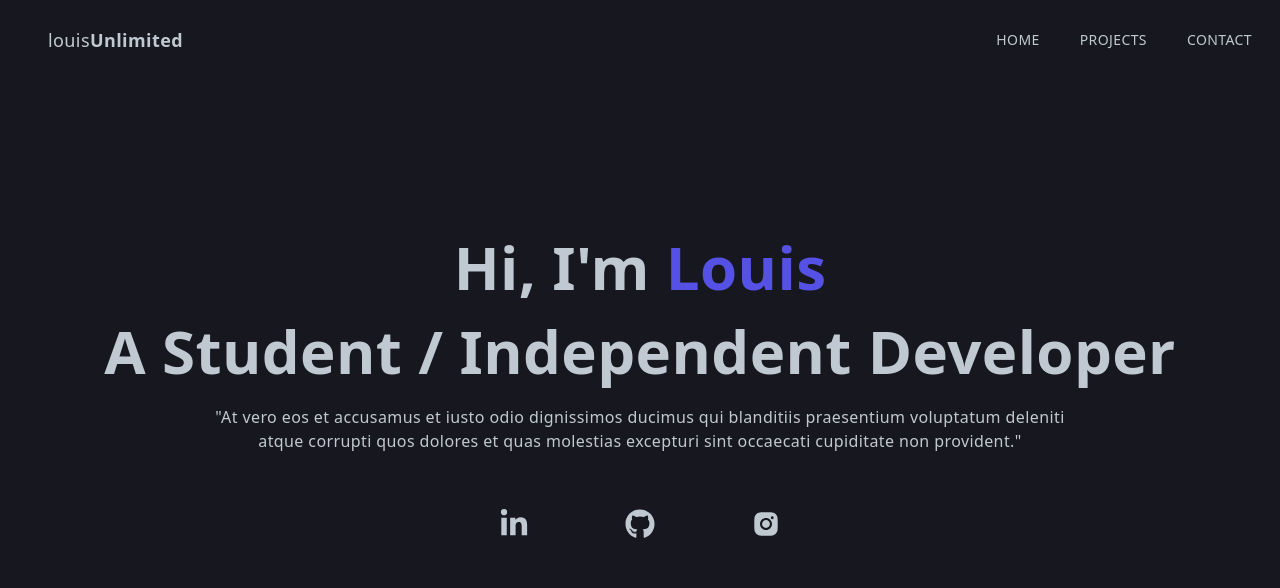
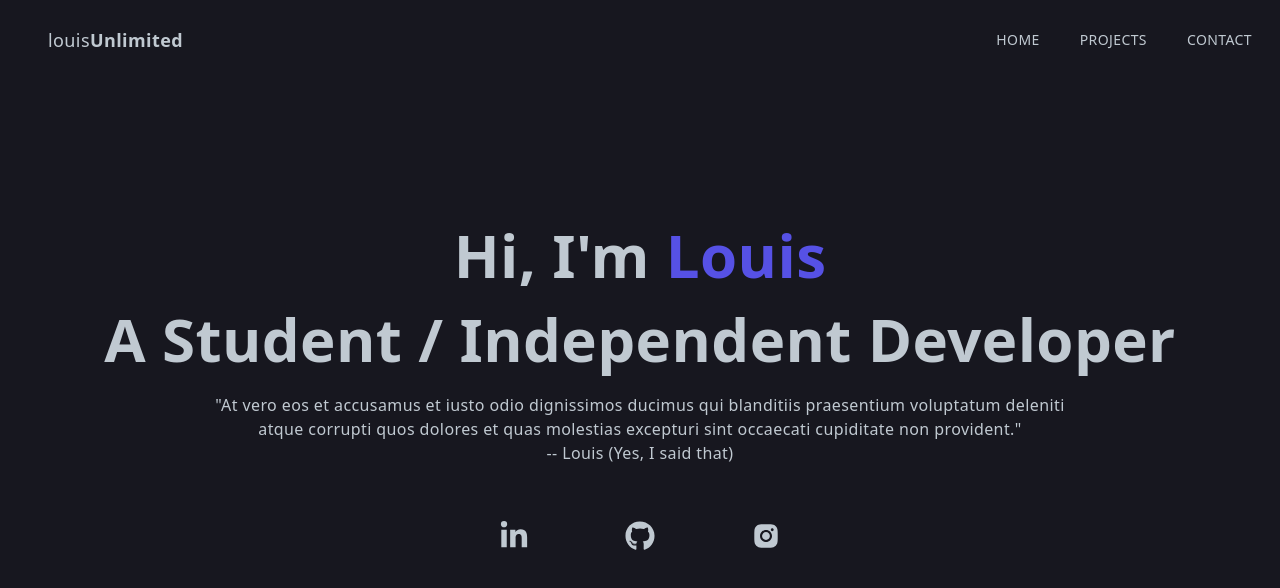
Before and after one commit to louisunlimited/louisunlimited.com, a Next.js app: page / in a window 1280 px wide. Shown: the top 588 px of the page. Built offline with nearby package versions, Linux system fonts and the light colour scheme.

Commit message:
feat(landingpage): New Quotes

```diff
--- a/components/LandingPage.jsx
+++ b/components/LandingPage.jsx
@@ -17,7 +17,7 @@ const LandingPage = () => {
             &quot;At vero eos et accusamus et iusto odio dignissimos ducimus qui
             blanditiis praesentium voluptatum deleniti atque corrupti quos
             dolores et quas molestias excepturi sint occaecati cupiditate non
-            provident.&quot;
+            provident.&quot; <br></br> -- Louis (Yes, I said that)
           </p>
           <div className="flex items-center justify-between max-w-[330px] m-auto py-4 text-3xl">
             <a
```
